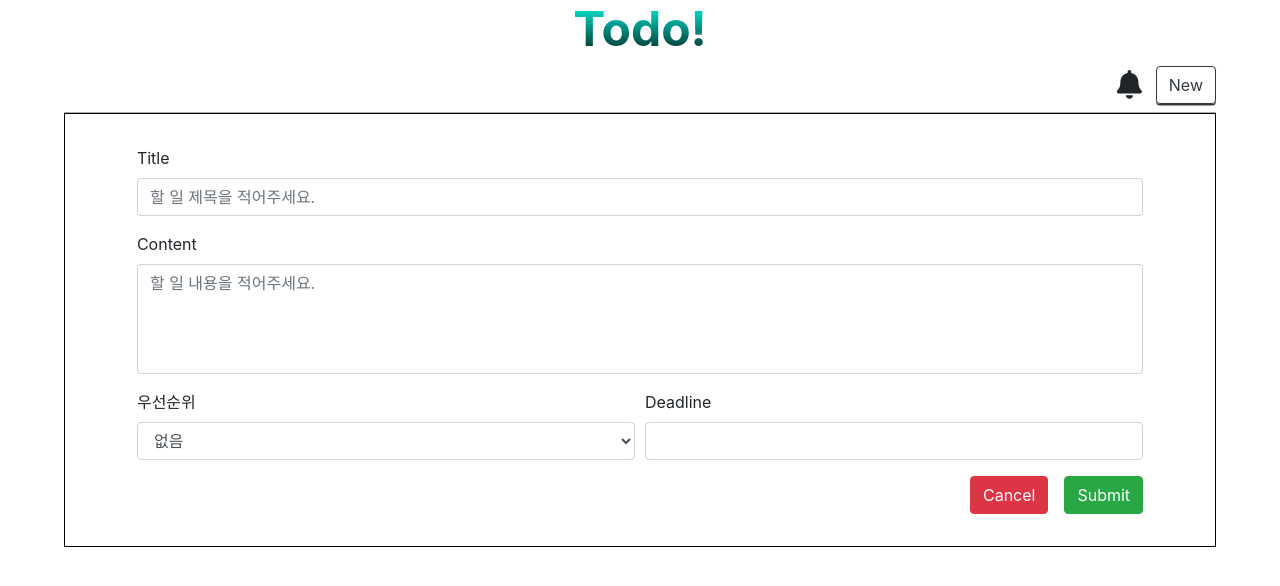
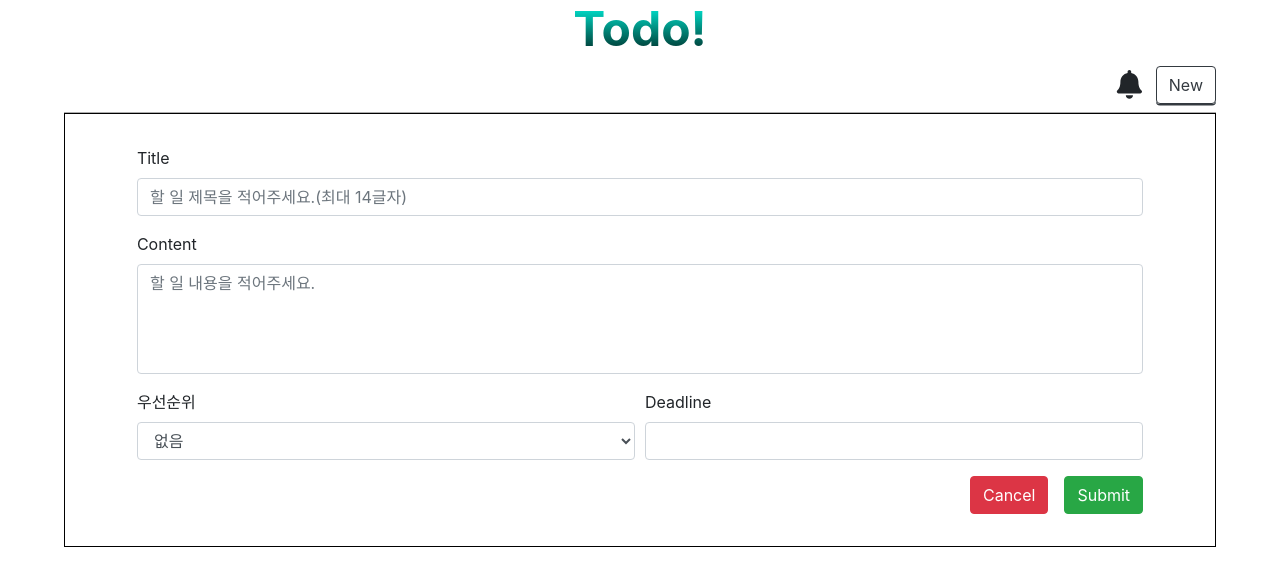
Before and after one commit to fed-gren/Todo-App, a React (Create React App) app in the folder todo_client/: page /new in a window 1280 px wide. Shown: the top 586 px of the page. Built offline with nearby package versions, Linux system fonts and the light colour scheme; the HTML template or start-up script is replaced by a standard one.

Commit message:
feat: new todo
- todo 생성 시 '/'로 redirect

```diff
--- a/todo_client/package.json
+++ b/todo_client/package.json
@@ -3,6 +3,7 @@
   "version": "0.1.0",
   "private": true,
   "dependencies": {
+    "axios": "^0.18.0",
     "bootstrap": "^4.3.1",
     "react": "^16.8.6",
     "react-bootstrap": "^1.0.0-beta.8",
--- a/todo_client/src/components/TodoContainer.js
+++ b/todo_client/src/components/TodoContainer.js
@@ -7,6 +7,15 @@ import TodoCard from "./TodoCard";
 
 function TodoContainer() {
   const [todos, setTodos] = useState(null);
+
+  useEffect(() => {
+    async function fetchData() {
+      await axios("http://localhost:8080/todos")
+      .then(res => res.data)
+      .then(res => setTodos(res));
+    }
+    fetchData();
+  }, [(todos && true)]);
 
   function renderTodos() {
     const todoCards = todos.map((todoCard) => {
@@ -18,20 +27,11 @@ function TodoContainer() {
         content={content}
         deadline={deadline}
         priority={priority}
+        todoUpdate = {forceUpdate}
       />
     });
     return todoCards;
   }
-
-  useEffect(() => {
-    let result;
-    async function fetchData() {
-      result = await axios("http://localhost:8080/todos");
-      setTodos(result.data);
-    }
-    fetchData();
-    return;
-  }, []);
 
   return (
     <section className="todo_card_container">
--- a/todo_client/src/components/TodoForm.js
+++ b/todo_client/src/components/TodoForm.js
@@ -1,13 +1,14 @@
 //? 새로운 TODO를 생성하거나, 기존 TODO를 수정할 때 사용할 컴포넌트
-import React from "react";
+import React, {useState} from "react";
 import { Form, Col, Button } from "react-bootstrap";
 import "../styles/TodoForm.css";
-import { Link } from "react-router-dom";
+import { Link, Redirect } from "react-router-dom";
 import { STV_priority } from "../utils/StringToValue";
 import axios from "axios";
 
 function TodoForm(props) {
   console.log(`work : ${props.work}`);
+  const [redirect, setRedirect] = useState(false);
 
   function registNewTodo(event) {
     event.preventDefault();
@@ -18,13 +19,12 @@ function TodoForm(props) {
     newTodo.content = form.elements.content.value;
     newTodo.priority = STV_priority[form.elements.priority.value];
 
-    axios.post(apiUrl, newTodo)
-    .then(function (response) {
-      window.location = "/";
-    })
-    .catch(function (error) {
-      console.log(error);
-    });
+    axios
+      .post(apiUrl, newTodo)
+      .catch(function(error) {
+        console.log(error);
+      });
+      setRedirect(true);
   }
 
   function editTodo(event) {
@@ -33,10 +33,18 @@ function TodoForm(props) {
 
   return (
     <section className="FormContainer">
-      <Form className="forms" onSubmit={(props.work === "new") ? registNewTodo : editTodo}>
+      {redirect && <Redirect push to="/" />}
+      <Form
+        className="forms"
+        onSubmit={props.work === "new" ? registNewTodo : editTodo}
+      >
         <Form.Group controlId="title">
           <Form.Label>Title</Form.Label>
-          <Form.Control type="text" placeholder="할 일 제목을 적어주세요." />
+          <Form.Control
+            type="text"
+            placeholder="할 일 제목을 적어주세요.(최대 14글자)"
+            maxLength={14}
+          />
         </Form.Group>
         <Form.Group controlId="content">
           <Form.Label>Content</Form.Label>
@@ -70,9 +78,13 @@ function TodoForm(props) {
               Cancel
             </Button>
           </Link>
-          <Button variant="success" type="submit" className="submit_todo">
-            Submit
-          </Button>
+            <Button
+              variant="success"
+              type="submit"
+              className="submit_todo"
+            >
+              Submit
+            </Button>
         </section>
       </Form>
     </section>
```
Also changed, not shown: 2 other files (tests, documents, lock files or other folders).
